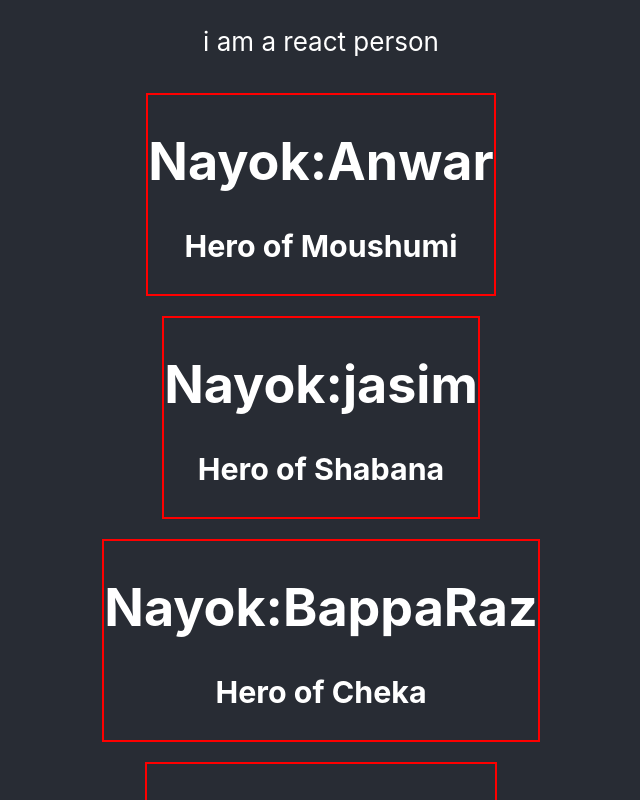
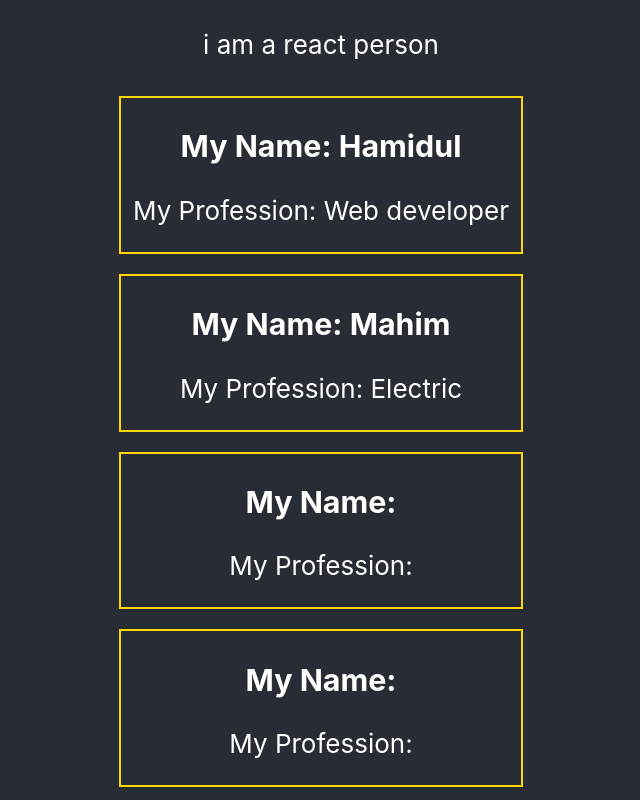
Before and after one commit to Hamidkhan-web/react-core-concepts, a React (Create React App) app: page / in a window 1280 px wide. Shown: the top 800 px of the page, without its empty margins (319-959 px from the left). Built offline with nearby package versions, Linux system fonts and the light colour scheme.

Commit message:
32.7 PASS DYNAMIC DATA TO COMPONENTS, PROPS IN REACT New trick

```diff
--- a/src/App.js
+++ b/src/App.js
@@ -10,10 +10,10 @@ function App() {
     <div className="App">
       <header className="App-header">
         <p> i am a react person</p>
-        <Person name={nayoks[0]}  nayika="Moushumi"></Person>
-        <Person name="jasim" nayika="Shabana" ></Person>
-        <Person name="BappaRaz" nayika="Cheka"></Person>
-        <Person name="Elias K" nayika="Bobita"></Person>
+       <Person name="Hamidul" job="Web developer"></Person>
+       <Person name="Mahim" job="Electric"></Person>
+       <Person></Person>
+       <Person></Person>
 
 
       </header>
@@ -21,18 +21,13 @@ function App() {
   );
 }
 function Person(props){
-  const personStyle={
-    border:'2px solid red',
-    margin:'10px'
-
-  }
-  console.log(props)
   return (
-  <div style={personStyle} >
-     <h1>Nayok:{props.name}</h1>
-  <h3>Hero of {props.nayika}</h3>
-  </div>
+    <div style={{border: '2px solid gold', width:'400px', margin:'10px'}} >
+      <h3>My Name: {props.name}</h3>
+  <p>My Profession: {props.job}</p>
+    </div>
   )
 }
 
+
 export default App;
```
